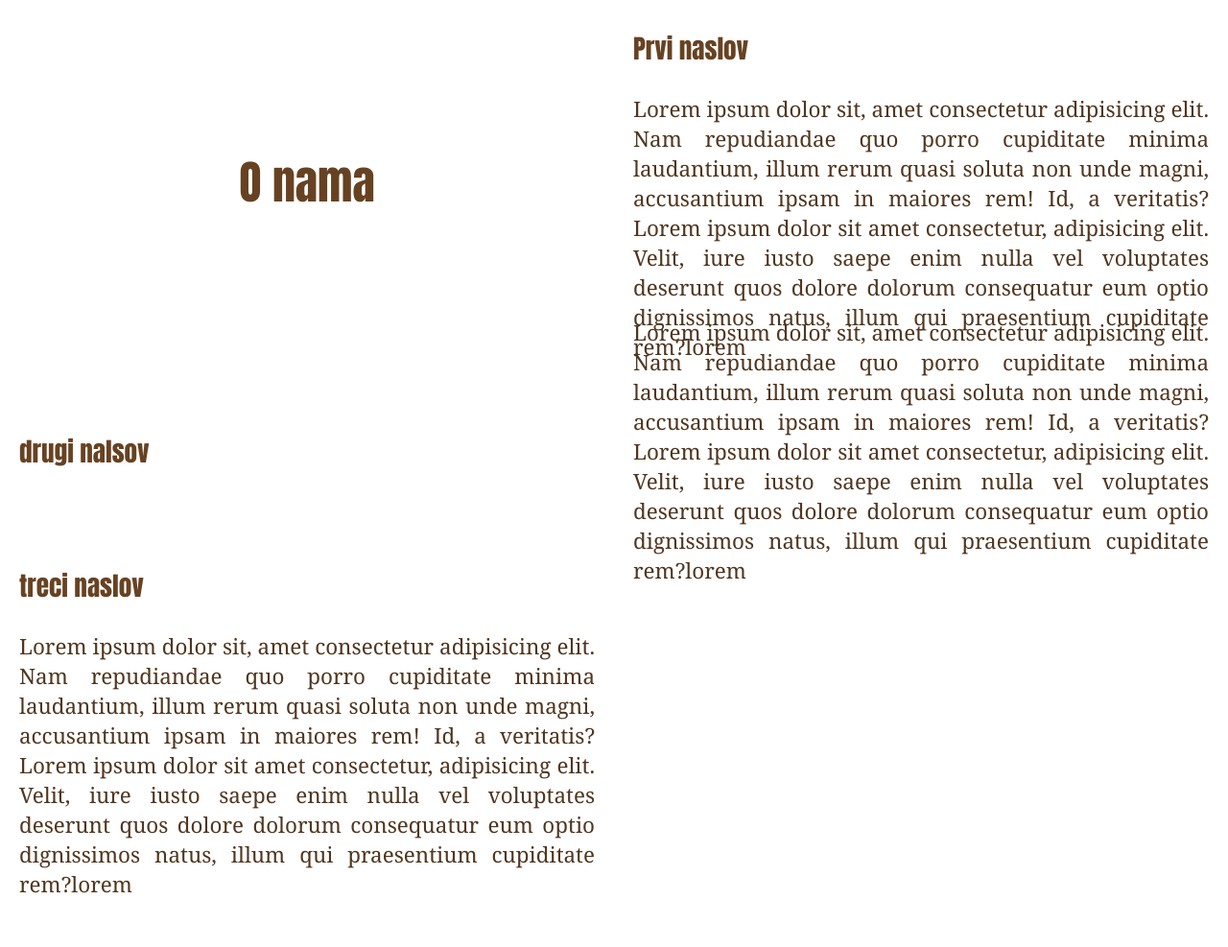
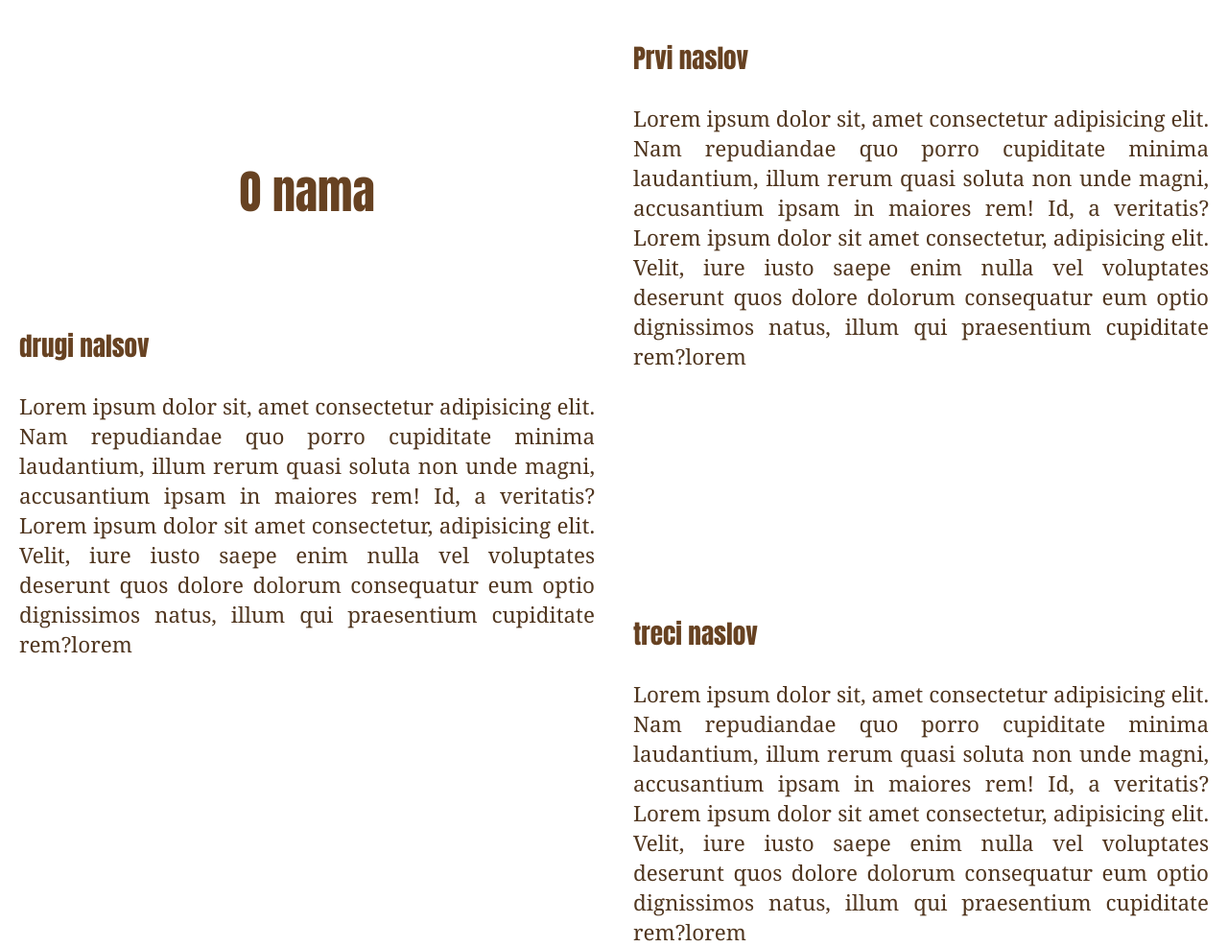
Before and after one commit to DusiVajber/intro, a plain HTML site: page index.html in a window 1280 px wide. Shown: the part 612-1599 px from the top of the page at 96% size. Before the commit the page ends 1549 px from the top, so only its background shows below. Drawn offline with Linux system fonts and the light colour scheme.

Commit message:
zavrsio aboutus

```diff
--- a/style.css
+++ b/style.css
@@ -143,7 +143,7 @@ header p
   display: flex;
   flex-direction: row;
   align-items: center;
-  height: 280px;
+  height: 300px;
 }
 
 .prvitekstovi {
@@ -174,9 +174,10 @@ header p
 #drugitekstholder
 {
   display: flex;
-  align-items: center;
-  justify-content: left;
-  height: 280px;
+  flex-direction: column;
+  align-items: left;
+  justify-content: center;
+  height: 300px;
 }
 
 #drugitekst
@@ -192,13 +193,12 @@ header p
   text-align: justify;
 }
 
-#tecitekstholder
-{
+#tecitekstholder {
   display: flex;
   flex-direction: column;
-  align-items: right;
+  align-items: flex-end;
   justify-content: center;
-  height: 280px;
+  height: 300px;
 }
 
 #tecitekst
```
